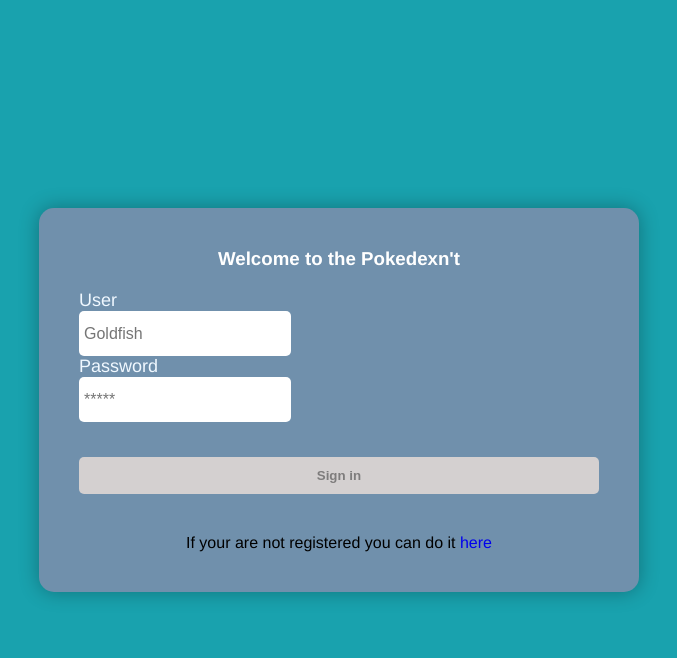
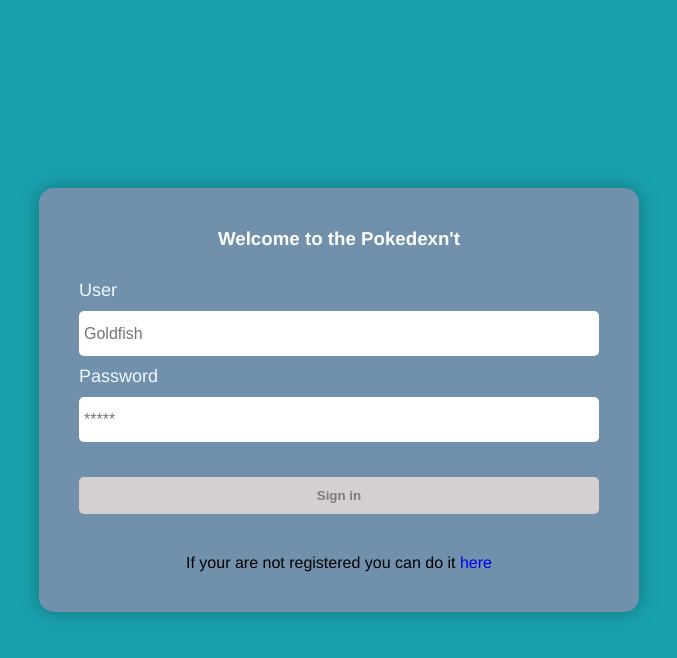
Before and after one commit to leop3z/TP1---Pokedex-, a Flask app: page /login in a window 1280 px wide. Shown: the top 658 px of the page, without its empty margins (301-978 px from the left). Run offline with Flask 3, Linux system fonts and the light colour scheme.

Commit message:
Correccion de estilos de username y password

```diff
--- a/static/css/login.css
+++ b/static/css/login.css
@@ -36,12 +36,12 @@ form{
     color: rgb(255, 255, 255);
 }
 
-#username{
+.username{
     display: flex;
     flex-direction: column;
 }
 
-#password{
+.password{
     display: flex;
     flex-direction: column;
 }
```
